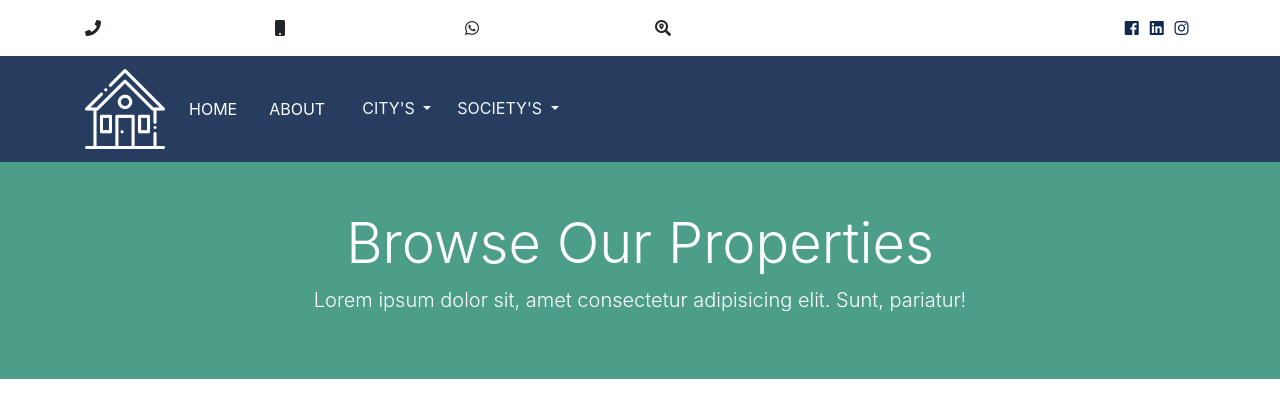
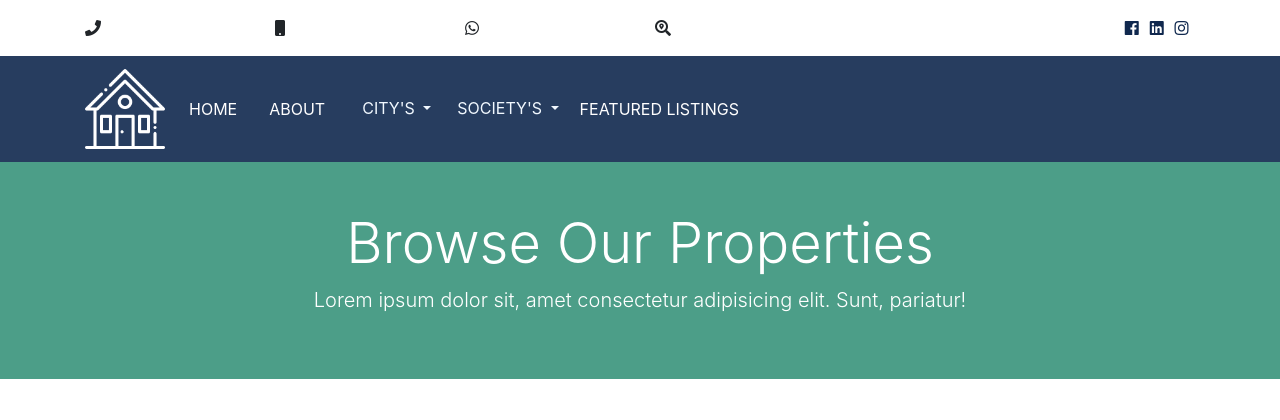
Before and after one commit to 786raees/django-real-state, a Django app: page /listings/ in a window 1280 px wide. Shown: the top 420 px of the page. Run offline with Django 3.2, Linux system fonts and the light colour scheme; data comes from the database, SQL or seed files in the repository; some libraries are stand-ins or nearby versions.

Commit message:
add other small changes

```diff
--- a/listings/views.py
+++ b/listings/views.py
@@ -100,7 +100,8 @@ def listing(request, listing_id):
 
 def search(request):
   queryset_list = Listing.objects.order_by('-list_date').filter(is_published=True)
-
+  city_data = city.objects.order_by('-list_date').filter(is_published=True)
+  society_dropdown = Society.objects.order_by('-list_date').filter(is_published=True)
   # Keywords
   if 'keywords' in request.GET:
     keywords = request.GET['keywords']
@@ -108,10 +109,10 @@ def search(request):
       queryset_list = queryset_list.filter(title__icontains=keywords)
 
   # City
-  if 'city' in request.GET:
-    city = request.GET['city']
-    if city:
-      queryset_list = queryset_list.filter(socity_phase_sector__society__city__contains=city)
+  # if 'city' in request.GET:
+  #   city1 = request.GET.get('city')
+  #   if city1:
+  #     queryset_list = queryset_list.filter(socity_phase_sector__society__city__contains=city1)
 
   # State
   if 'state' in request.GET:
@@ -132,6 +133,8 @@ def search(request):
       queryset_list = queryset_list.filter(price__lte=price)
 
   context = {
+    'city_dropdown': city_data,
+    'society_dropdowns': society_dropdown,
     'state_choices': state_choices,
     'bedroom_choices': bedroom_choices,
     'price_choices': price_choices,
--- a/templates/listings/listings.html
+++ b/templates/listings/listings.html
@@ -109,7 +109,7 @@
                   {% endif %}
                 <div class="card-img-overlay">
                   <h2>
-                    <span class="badge badge-secondary text-white">PKR{{ listing.price | intcomma }}</span>
+                    <span class="badge badge-secondary text-white">PKR-{{ listing.price | intcomma }}</span>
                   </h2>
                 </div>
                 <div class="card-body">
--- a/templates/partials/_navbar.html
+++ b/templates/partials/_navbar.html
@@ -51,16 +51,16 @@
         </div>
 
 
-{##}
-{#                  <li#}
-{#            {% if 'listings' in request.path %}#}
-{#              class="nav-item active mr-3"#}
-{#            {% else %}#}
-{#              class="nav-item mr-3"#}
-{#            {% endif %}#}
-{#          >#}
-{#            <a class="nav-link" href="{% url 'listings' %}">Featured Listings</a>#}
-{#          </li>#}
+
+                  <li
+            {% if 'listings' in request.path %}
+              class="nav-item active mr-3"
+            {% else %}
+              class="nav-item mr-3"
+            {% endif %}
+          >
+            <a class="nav-link" href="{% url 'listings' %}">Featured Listings</a>
+          </li>
 
 
         </ul>
```
Also changed, not shown: templates/listings/search.html (+16 -6 lines).
